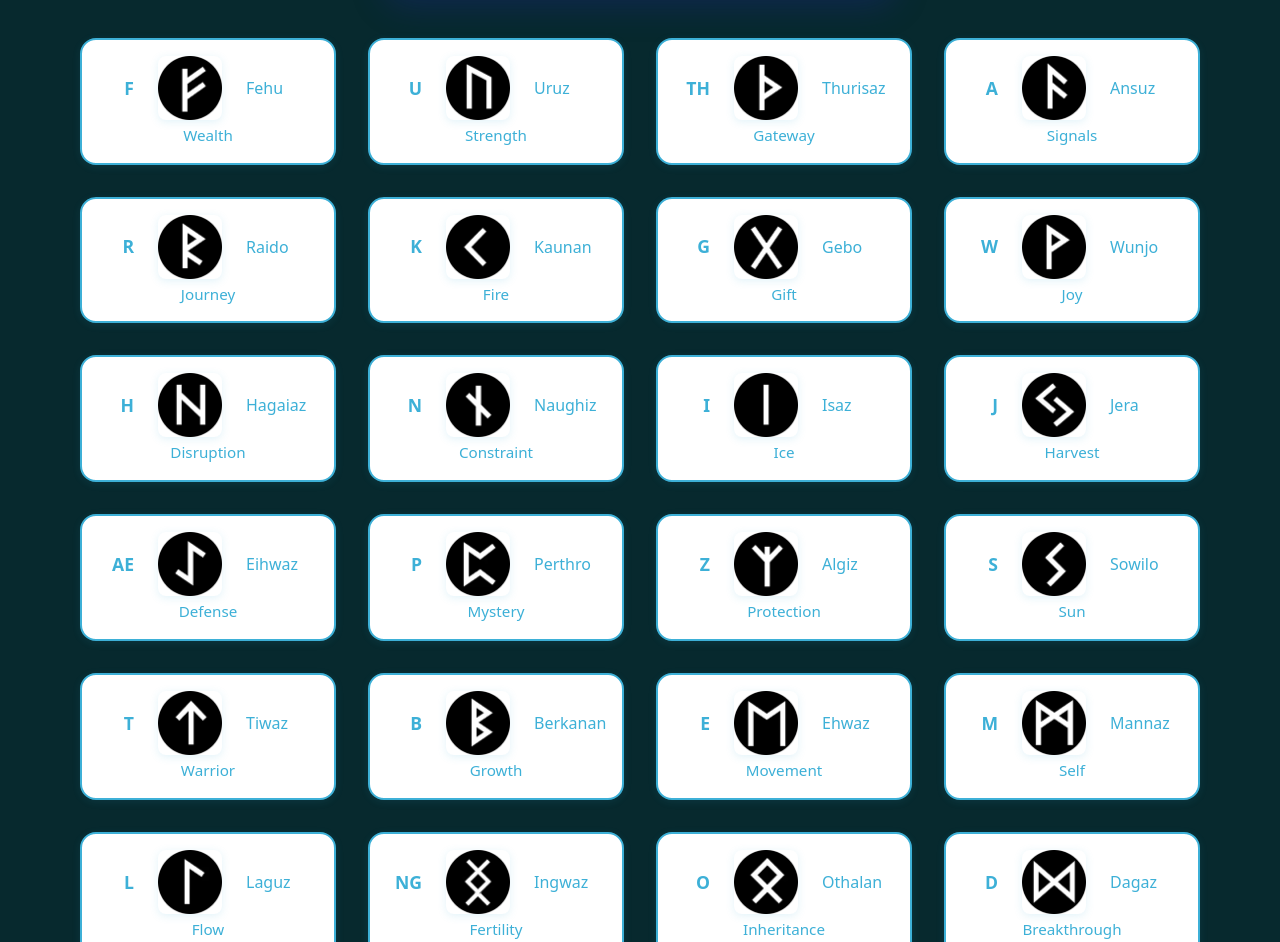
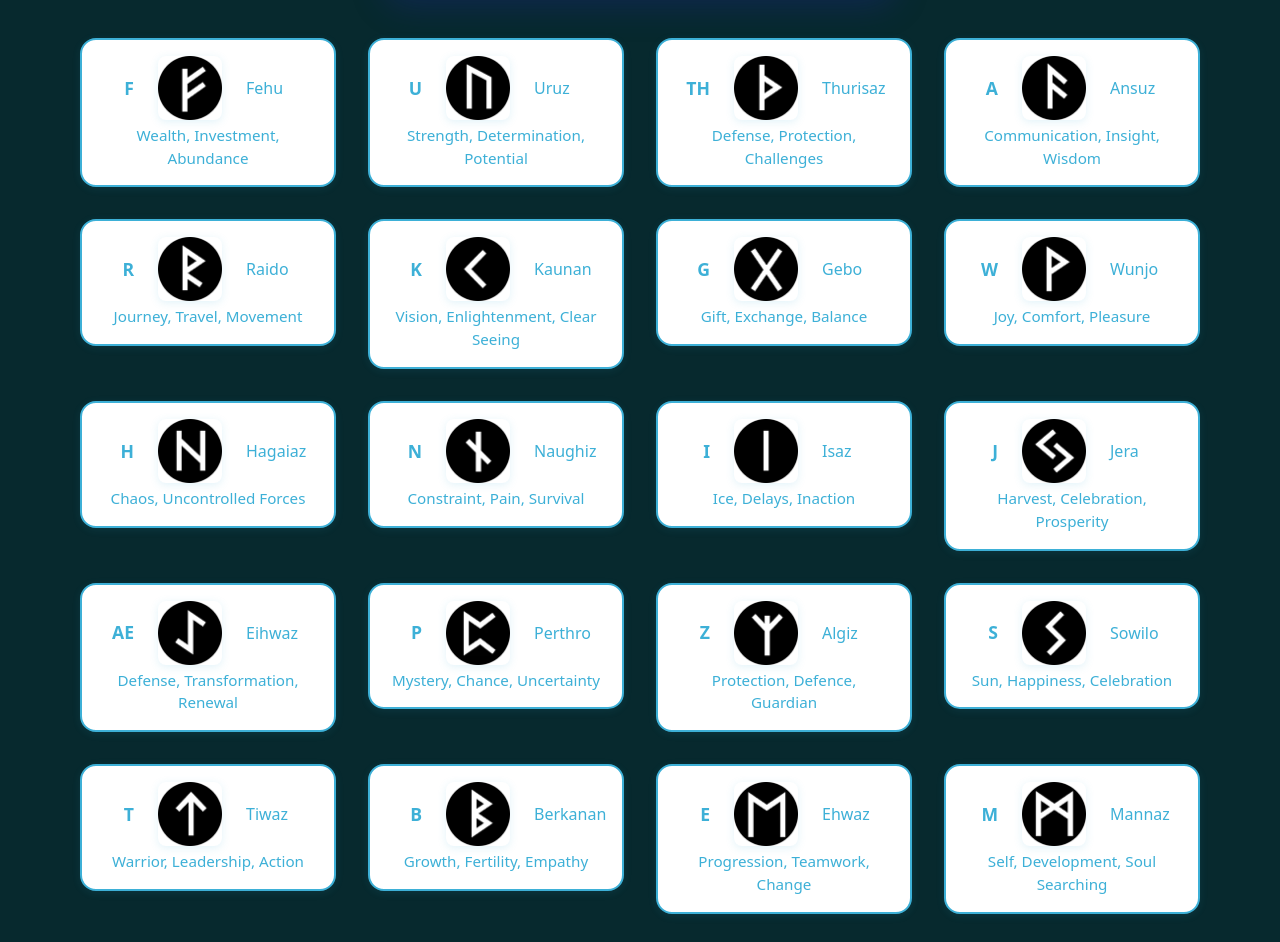
Before and after one commit to SaigeDruidNub/oghamruneteacher, a Next.js app: page /runes in a window 1280 px wide. Shown: the part 310-1252 px from the top of the page. Built offline with nearby package versions, Linux system fonts and the light colour scheme.

Commit message:
rune keyword fix

```diff
--- a/app/runes/page.tsx
+++ b/app/runes/page.tsx
@@ -1,32 +1,47 @@
-
 import Image from "next/image";
 import Link from "next/link";
 
 const runes = [
-  { letter: "F", name: "Fehu", keyword: "Wealth" },
-  { letter: "U", name: "Uruz", keyword: "Strength" },
-  { letter: "TH", name: "Thurisaz", keyword: "Gateway" },
-  { letter: "A", name: "Ansuz", keyword: "Signals" },
-  { letter: "R", name: "Raido", keyword: "Journey" },
-  { letter: "K", name: "Kaunan", keyword: "Fire" },
-  { letter: "G", name: "Gebo", keyword: "Gift" },
-  { letter: "W", name: "Wunjo", keyword: "Joy" },
-  { letter: "H", name: "Hagaiaz", keyword: "Disruption" },
-  { letter: "N", name: "Naughiz", keyword: "Constraint" },
-  { letter: "I", name: "Isaz", keyword: "Ice" },
-  { letter: "J", name: "Jera", keyword: "Harvest" },
-  { letter: "AE", name: "Eihwaz", keyword: "Defense" },
-  { letter: "P", name: "Perthro", keyword: "Mystery" },
-  { letter: "Z", name: "Algiz", keyword: "Protection" },
-  { letter: "S", name: "Sowilo", keyword: "Sun" },
-  { letter: "T", name: "Tiwaz", keyword: "Warrior" },
-  { letter: "B", name: "Berkanan", keyword: "Growth" },
-  { letter: "E", name: "Ehwaz", keyword: "Movement" },
-  { letter: "M", name: "Mannaz", keyword: "Self" },
-  { letter: "L", name: "Laguz", keyword: "Flow" },
-  { letter: "NG", name: "Ingwaz", keyword: "Fertility" },
-  { letter: "O", name: "Othalan", keyword: "Inheritance" },
-  { letter: "D", name: "Dagaz", keyword: "Breakthrough" }
+  { letter: "F", name: "Fehu", keyword: "Wealth, Investment, Abundance" },
+  { letter: "U", name: "Uruz", keyword: "Strength, Determination, Potential" },
+  {
+    letter: "TH",
+    name: "Thurisaz",
+    keyword: "Defense, Protection, Challenges",
+  },
+  { letter: "A", name: "Ansuz", keyword: "Communication, Insight, Wisdom" },
+  { letter: "R", name: "Raido", keyword: "Journey, Travel, Movement" },
+  {
+    letter: "K",
+    name: "Kaunan",
+    keyword: "Vision, Enlightenment, Clear Seeing",
+  },
+  { letter: "G", name: "Gebo", keyword: "Gift, Exchange, Balance" },
+  { letter: "W", name: "Wunjo", keyword: "Joy, Comfort, Pleasure" },
+  { letter: "H", name: "Hagaiaz", keyword: "Chaos, Uncontrolled Forces" },
+  { letter: "N", name: "Naughiz", keyword: "Constraint, Pain, Survival" },
+  { letter: "I", name: "Isaz", keyword: "Ice, Delays, Inaction" },
+  { letter: "J", name: "Jera", keyword: "Harvest, Celebration, Prosperity" },
+  { letter: "AE", name: "Eihwaz", keyword: "Defense, Transformation, Renewal" },
+  { letter: "P", name: "Perthro", keyword: "Mystery, Chance, Uncertainty" },
+  { letter: "Z", name: "Algiz", keyword: "Protection, Defence, Guardian" },
+  { letter: "S", name: "Sowilo", keyword: "Sun, Happiness, Celebration" },
+  { letter: "T", name: "Tiwaz", keyword: "Warrior, Leadership, Action" },
+  { letter: "B", name: "Berkanan", keyword: "Growth, Fertility, Empathy" },
+  { letter: "E", name: "Ehwaz", keyword: "Progression, Teamwork, Change" },
+  { letter: "M", name: "Mannaz", keyword: "Self, Development, Soul Searching" },
+  { letter: "L", name: "Laguz", keyword: "Flow, Water, Dreams" },
+  {
+    letter: "NG",
+    name: "Ingwaz",
+    keyword: "Fertility, Potential, Inner Growth",
+  },
+  {
+    letter: "O",
+    name: "Othalan",
+    keyword: "Inheritance, Tradition, Family Values",
+  },
+  { letter: "D", name: "Dagaz", keyword: "Breakthrough, Clarity, Truth" },
 ];
 
 export default function RunesLanding() {
@@ -76,7 +91,18 @@ export default function RunesLanding() {
         }}
       >
         <Link href="/" passHref legacyBehavior>
-          <a style={{ alignSelf: "flex-start", marginBottom: "1rem", color: "var(--primary)", textDecoration: "underline", fontWeight: 500, fontSize: "1rem" }}>&larr; Back to Home</a>
+          <a
+            style={{
+              alignSelf: "flex-start",
+              marginBottom: "1rem",
+              color: "var(--primary)",
+              textDecoration: "underline",
+              fontWeight: 500,
+              fontSize: "1rem",
+            }}
+          >
+            &larr; Back to Home
+          </a>
         </Link>
         <h1
           style={{
@@ -113,7 +139,7 @@ export default function RunesLanding() {
                 textDecoration: "none",
                 boxShadow: "0 2px 8px 0 rgba(61, 176, 215, 0.10)",
                 transition: "background 0.2s, box-shadow 0.2s",
-                display: "inline-block"
+                display: "inline-block",
               }}
             >
               Name Game
@@ -131,7 +157,7 @@ export default function RunesLanding() {
                 textDecoration: "none",
                 boxShadow: "0 2px 8px 0 rgba(61, 176, 215, 0.10)",
                 transition: "background 0.2s, box-shadow 0.2s",
-                display: "inline-block"
+                display: "inline-block",
               }}
             >
               Letter Game
@@ -149,7 +175,7 @@ export default function RunesLanding() {
                 textDecoration: "none",
                 boxShadow: "0 2px 8px 0 rgba(61, 176, 215, 0.10)",
                 transition: "background 0.2s, box-shadow 0.2s",
-                display: "inline-block"
+                display: "inline-block",
               }}
             >
               Keyword Game
@@ -157,7 +183,8 @@ export default function RunesLanding() {
           </Link>
         </div>
       </div>
-      <div className="rune-cards-root"
+      <div
+        className="rune-cards-root"
         style={{
           marginTop: "2.5rem",
           display: "grid",
@@ -196,12 +223,61 @@ export default function RunesLanding() {
                   cursor: "pointer",
                 }}
               >
-                  <div style={{ display: "flex", alignItems: "center", gap: "1.5rem", justifyContent: "flex-start" }}>
-                    <span style={{ minWidth: "2rem", color: "var(--primary)", fontWeight: 600, fontSize: "1.1rem", textAlign: "right" }}>{rune.letter}</span>
-                    <Image src={`/${rune.letter} - ${rune.name}.png`} alt={rune.letter} width={64} height={64} style={{ borderRadius: "0.5rem", boxShadow: "0 2px 8px 0 rgba(61, 176, 215, 0.15)", background: "var(--card)" }} />
-                    <span style={{ minWidth: "5rem", color: "var(--primary)", fontWeight: 500, fontSize: "1rem", textAlign: "left" }}>{rune.name}</span>
+                <div
+                  style={{
+                    display: "flex",
+                    alignItems: "center",
+                    gap: "1.5rem",
+                    justifyContent: "flex-start",
+                  }}
+                >
+                  <span
+                    style={{
+                      minWidth: "2rem",
+                      color: "var(--primary)",
+                      fontWeight: 600,
+                      fontSize: "1.1rem",
+                      textAlign: "right",
+                    }}
+                  >
+                    {rune.letter}
+                  </span>
+                  <Image
+                    src={`/${rune.letter} - ${rune.name}.png`}
+                    alt={rune.letter}
+                    width={64}
+                    height={64}
+                    style={{
+                      borderRadius: "0.5rem",
+                      boxShadow: "0 2px 8px 0 rgba(61, 176, 215, 0.15)",
+                      background: "var(--card)",
+                    }}
+                  />
+                  <span
+                    style={{
+                      minWidth: "5rem",
+                      color: "var(--primary)",
+                      fontWeight: 500,
+                      fontSize: "1rem",
+                      textAlign: "left",
+                    }}
+                  >
+                    {rune.name}
+                  </span>
                 </div>
-                  <span style={{ color: "var(--foreground)", fontWeight: 500, fontSize: "0.95rem", marginTop: "0.25rem", textAlign: "center", display: "block", width: "100%" }}>{rune.keyword}</span>
+                <span
+                  style={{
+                    color: "var(--foreground)",
+                    fontWeight: 500,
+                    fontSize: "0.95rem",
+                    marginTop: "0.25rem",
+                    textAlign: "center",
+                    display: "block",
+                    width: "100%",
+                  }}
+                >
+                  {rune.keyword}
+                </span>
               </div>
             </a>
           </Link>
```
Lines whose indentation alone changed are shown as unchanged.
